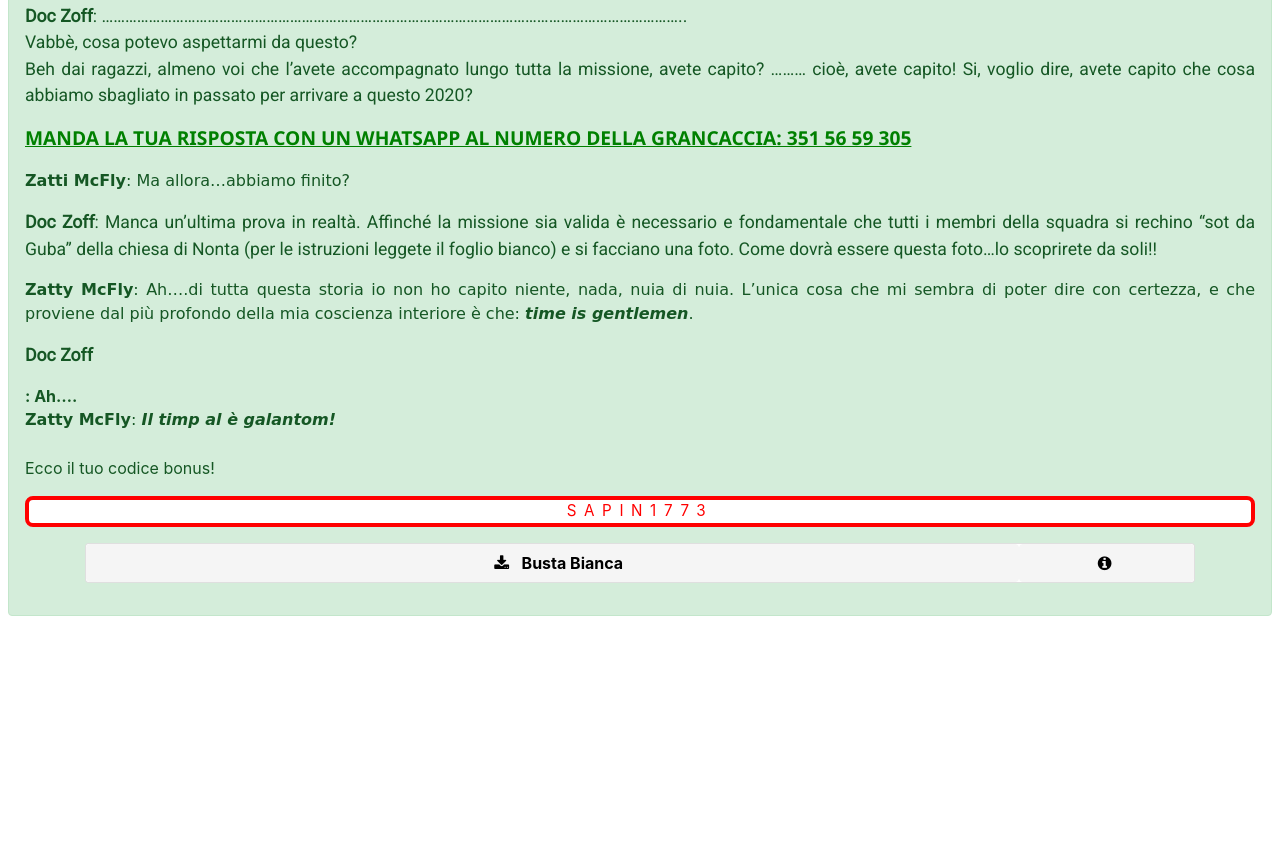
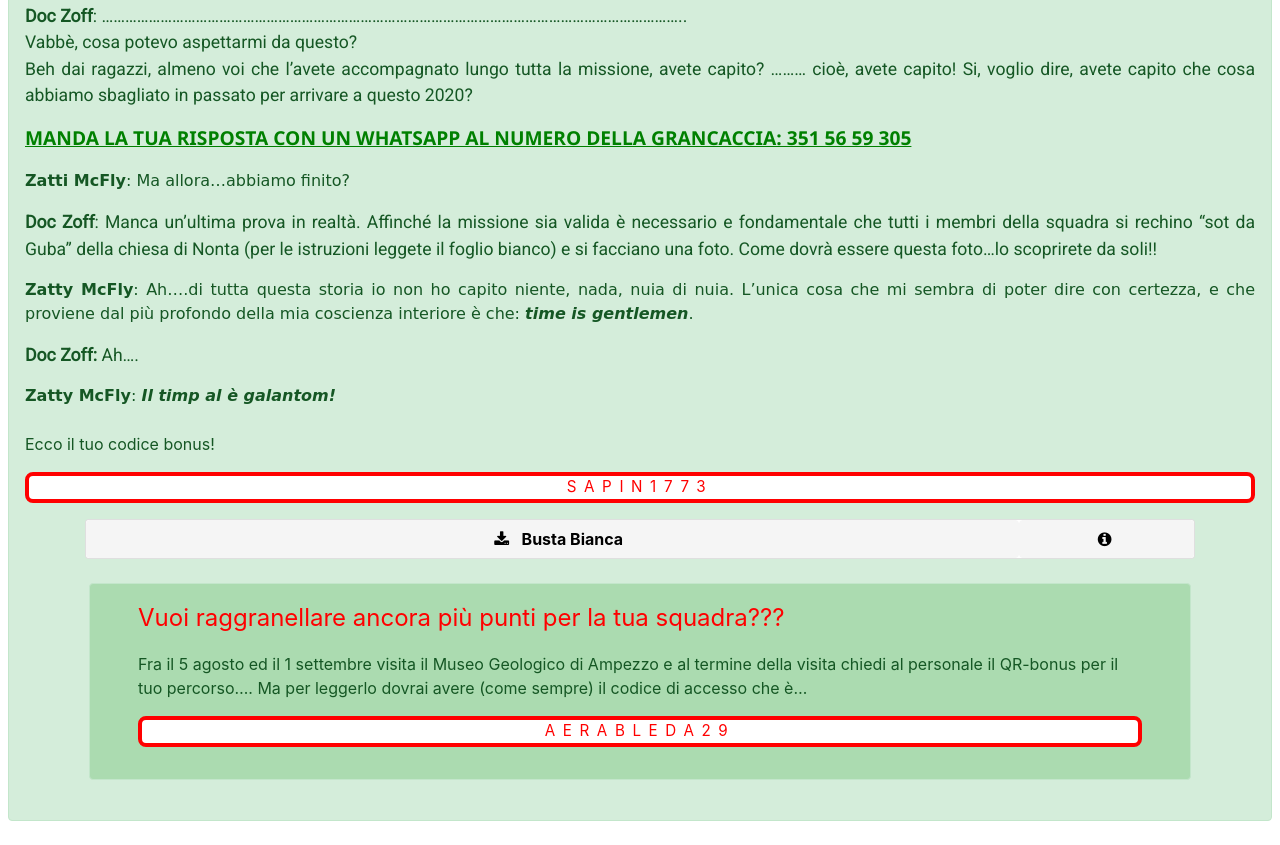
Before and after one commit to grancaccia2020/materiali, a plain HTML site: page percorso-medi-busta6b.html in a window 1280 px wide. Shown: the part 319-1164 px from the top of the page. Before the commit the page ends 959 px from the top, so only its background shows below. Drawn offline with nearby package versions, Linux system fonts and the light colour scheme; a web font is replaced by a local one.

Commit message:
update bonus code 6b - smg

```diff
--- a/percorso-medi-busta6b.html
+++ b/percorso-medi-busta6b.html
@@ -60,7 +60,7 @@
         <p id="zmf"><b>Zatti McFly</b>:	Ma allora…abbiamo finito?</p>
         <p id="dz"><b>Doc Zoff</b>:	Manca un’ultima prova in realtà. Affinché la missione sia valida è necessario e fondamentale che tutti i membri della squadra si rechino “sot da Guba” della chiesa di Nonta (per le istruzioni leggete il foglio bianco) e si facciano una foto. Come dovrà essere questa foto…lo scoprirete da soli!!</p>
         <p id="zmf"><b>Zatty McFly</b>:	Ah….di tutta questa storia io non ho capito niente, nada, nuia di nuia. L’unica cosa che mi sembra di poter dire con certezza, e che proviene dal più profondo della mia coscienza interiore è che: <b><i>time is gentlemen</i></b>.</p>
-        <p id="dz"><b>Doc Zoff</p>: 	Ah….</b>
+        <p id="dz"><b>Doc Zoff:</b> 	Ah….</p>
         <p id="zmf"><b>Zatty McFly</b>:	<b><i>Il timp al è galantom!</i></b></p>
 
     </div>
@@ -122,6 +122,12 @@
         -->
 
 
+        <div class="alert alert-success m-1 mb-4 pl-5 pr-5 pt-3 pb-3 mt-4" style="background: rgba(76, 175, 80, 0.3)" role="alert">
+        <p style="text-decoration: bold; font-size: 1.5rem; color:red">Vuoi raggranellare ancora più punti per la tua squadra???</p>
+      <p>Fra il 5 agosto ed il 1 settembre visita il Museo Geologico di Ampezzo e al termine della visita chiedi al personale il QR-bonus per il tuo percorso…. Ma per leggerlo dovrai avere (come sempre) il codice di accesso che è…</p>
+      <p id="codice">AERABLEDA29</p>
+
+    </div>
    </div>
 
    <script>
```
Also changed, not shown: percorso-grandi-busta6b.html (+8 -0 lines), percorso-piccoli-busta6b.html (+5 -0 lines).
